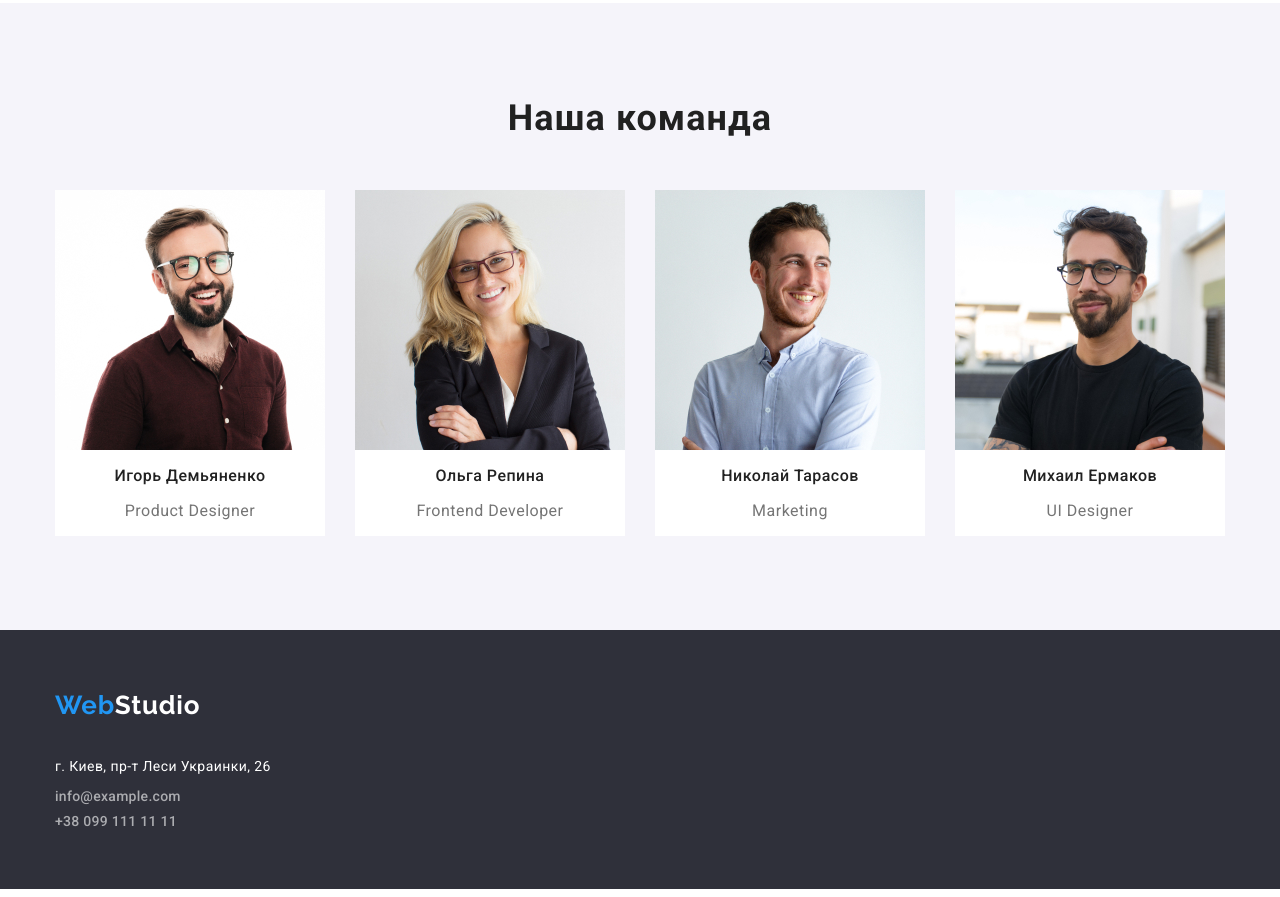
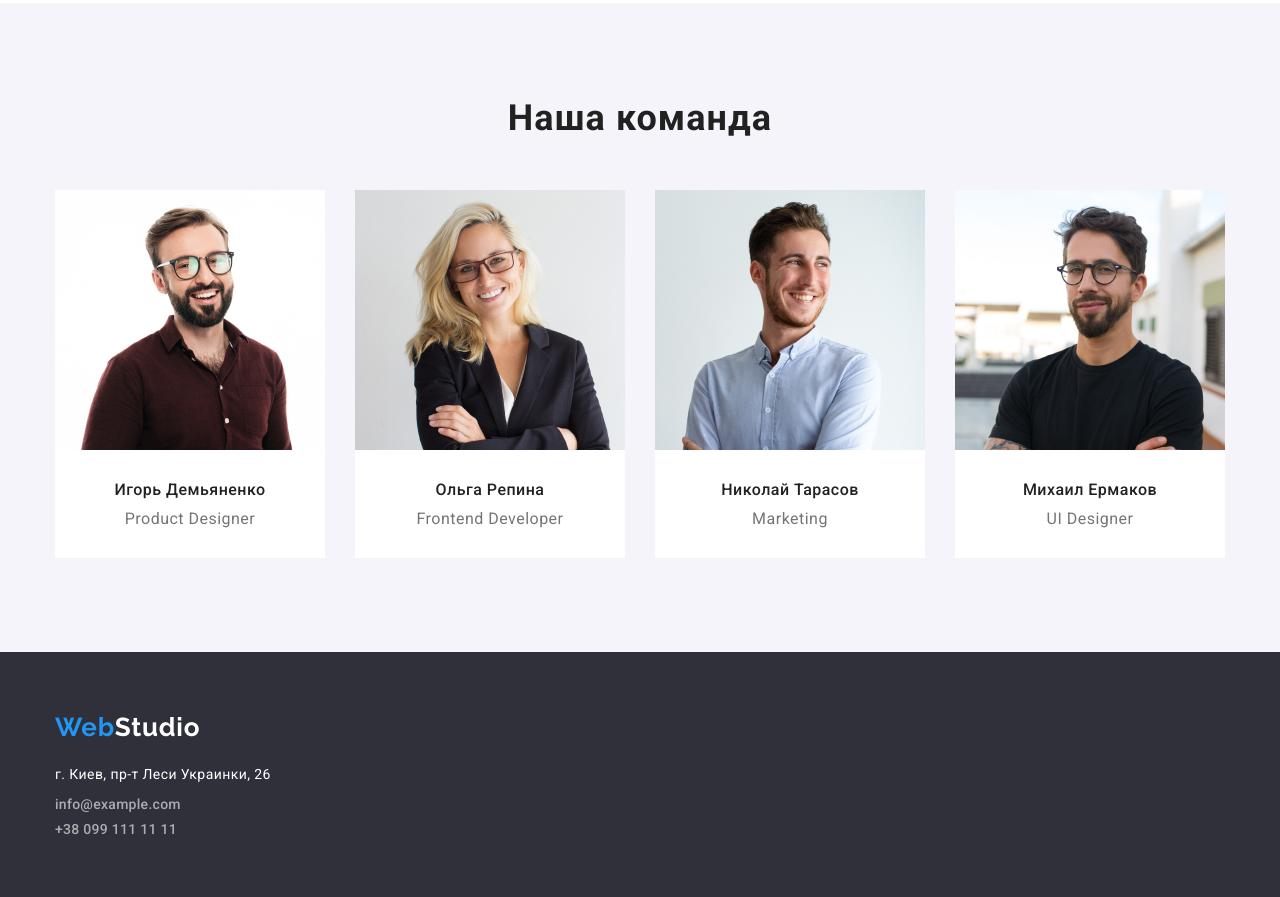
Before and after one commit to zhyvka89/goit-markup-hw-03, a plain HTML site: page index.html in a window 1280 px wide. Shown: the part 1442-2339 px from the top of the page. Drawn offline with nearby package versions, Linux system fonts and the light colour scheme.

Commit message:
fixed mistakes

```diff
--- a/css/styles.css
+++ b/css/styles.css
@@ -120,11 +120,12 @@ img {
 
 .address-header,
 .address-list {
+    margin-left: auto;
     display: flex;
 }
 
 .address-list {
-    margin-left: 331px;
+    /* margin-left: 331px; */
     padding-left: 0;
 }
 
@@ -184,11 +185,14 @@ img {
 
 .features-list {
     display: flex;
-    justify-content: space-between;
 }
 
 .features-item {
     width: 270px;
+}
+
+.features-item:not(:last-child) {
+    margin-right: 30px;
 }
 
 .features-list h3 {
@@ -212,6 +216,10 @@ img {
 }
 
 /* Works */
+.works {
+padding-bottom: 94px;
+}
+
 .works-title {
     margin-top: 0;
     margin-bottom: 50px;
@@ -224,20 +232,22 @@ img {
 
 .works-list {
     display: flex;
-    justify-content: space-between;
 }
 
+.work-item:not(:last-child) {
+    margin-right: 30px;
+}
 
 /* Team */
 .team {
-    margin-top: 94px;
+    padding-top: 94px;
+    padding-bottom: 94px;
     background: var(--secondary-background);
 }
 
 .team-title {
     margin-top: 0;
     margin-bottom: 50px;
-    padding-top: 94px;
     font-weight: 700;
     font-size: 36px;
     line-height: 1.17;
@@ -247,11 +257,17 @@ img {
 
 .team-list{
     display: flex;
-    justify-content: space-between;
-    padding-bottom: 94px;
 }
 
-.team-list h3 {
+.team-name {
+    padding-top: 30px;
+    padding-bottom: 30px;
+
+}
+
+.team-name h3 {
+    margin-top: 0;
+    margin-bottom: 10px;
     font-weight: 500;
     font-size: 16px;
     line-height: 1.2;
@@ -259,7 +275,9 @@ img {
     text-align: center;
 }
 
-.team-list p {
+.team-name p {
+    margin-top: 0px;
+    margin-bottom: 0px;
     color: var(--secondary-text-color);
     font-weight: 400;
     font-size: 16px;
@@ -272,6 +290,9 @@ img {
     background: var(--white-color);
 }
 
+.team-item:not(:last-child) {
+    margin-right: 30px;
+}
 
  /*Footer  */
  .bottom {
@@ -291,6 +312,7 @@ img {
  }
 
  .adrs-list p {
+    margin-top: 0;
     margin-bottom: 0;
     color: var(--white-color);
     font-style: normal;
@@ -309,18 +331,26 @@ img {
     letter-spacing: 0.02em;
 }
 
-.mail {
+/* .mail {
     margin-top: 9px;
     margin-bottom: 9px;
-}
+} */
 
 .adrs-link:hover,
 .adrs-link:focus {
     color: var(--accent-color);
 }
 
+.adrs-item:not(:first-child) {
+    margin-top: 9px;
+}
+
 
 /* ПОРТФОЛИО */
+.header-portfolio {
+    border-bottom: 1px solid rgba(236, 236, 236, 1);
+}
+
 .portfolio {
     padding-top: 94px;
     padding-bottom: 94px;
--- a/index.html
+++ b/index.html
@@ -90,23 +90,31 @@
                 <ul class="team-list">
                     <li class="team-item">
                         <img src="./images/indeximg/igor.jpg" alt="Игорь Демьяненко" width="270">
+                        <div class="team-name">
                             <h3>Игорь Демьяненко</h3>
                             <p>Product Designer</p>
+                        </div>
                     </li>
                     <li class="team-item">
                         <img src="./images/indeximg/olga.jpg" alt="Ольга Репина" width="270">
+                        <div class="team-name">
                             <h3>Ольга Репина</h3>
                             <p>Frontend Developer</p>
+                        </div>
                     </li>
                     <li class="team-item">
                         <img src="./images/indeximg/nikolay.jpg" alt="Николай Тарасов" width="270">
+                        <div class="team-name">
                             <h3>Николай Тарасов</h3>
                             <p>Marketing</p>
+                        </div>
                     </li>
                     <li class="team-item">
                         <img src="./images/indeximg/mihail.jpg" alt="Михаил Ермаков" width="270">
+                        <div class="team-name">
                             <h3>Михаил Ермаков</h3>
                             <p>UI Designer</p>
+                        </div>
                     </li>
                 </ul>
             </div>
@@ -116,9 +124,9 @@
         <div class="container">
             <a href="./index.html" class="logo">Web<span>Studio</span></a>
             <address class="adrs-list">
-                <p>г. Киев, пр-т Леси Украинки, 26</p>
-                <a href="mailto:info@example.com" class="adrs-link mail">info@example.com</a>
-                <a href="tel:+380991111111" class="adrs-link">+38 099 111 11 11</a>
+                <p class="adrs-item">г. Киев, пр-т Леси Украинки, 26</p>
+                <a href="mailto:info@example.com" class="adrs-link adrs-item">info@example.com</a>
+                <a href="tel:+380991111111" class="adrs-link adrs-item">+38 099 111 11 11</a>
             </address>
         </div>
     </footer>
```
Also changed, not shown: portfolio.html (+4 -4 lines). Lines whose indentation alone changed are shown as unchanged.
